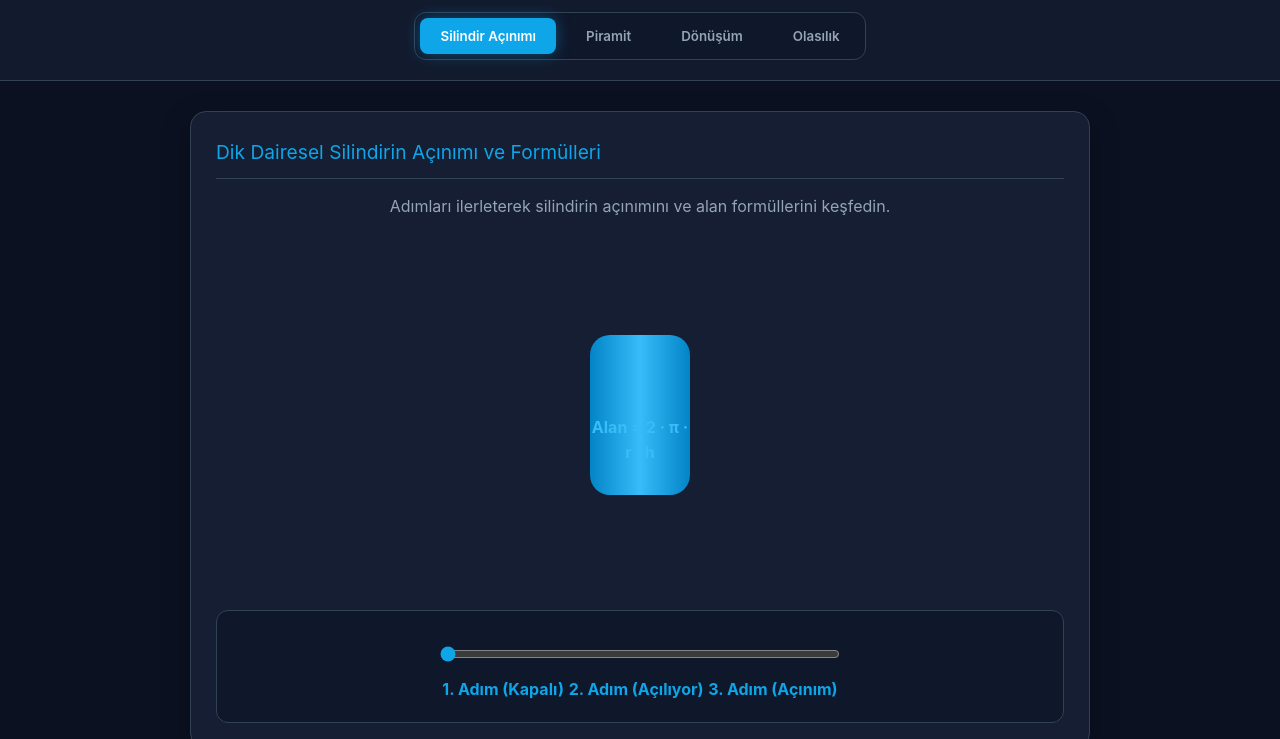
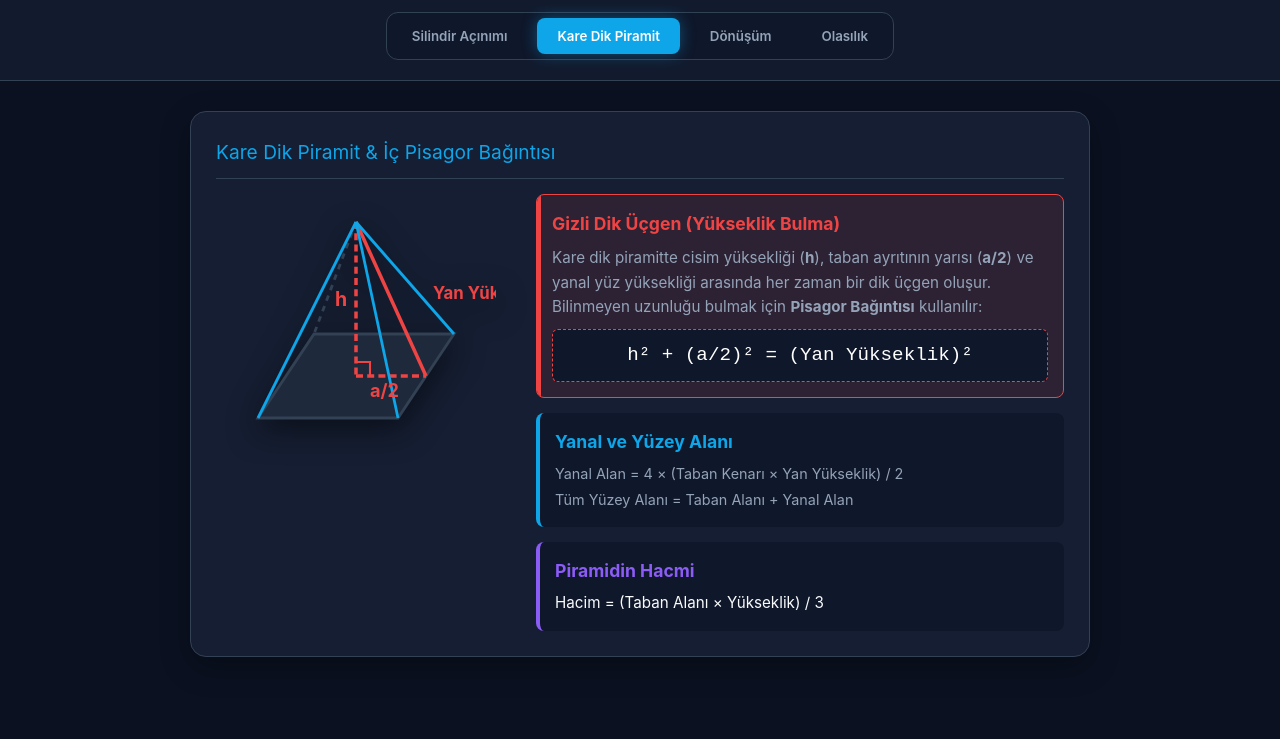
Before and after one commit to vibecodingisfunEmre/obitmatematikprojesi, a plain HTML site: page index.html in a window 1280 px wide. Shown: the part 61-800 px from the top of the page. Drawn offline with Linux system fonts and the light colour scheme.

Commit message:
Update index.html

```diff
--- a/index.html
+++ b/index.html
@@ -12,7 +12,7 @@
             --bg-card-hover: #1e293b;
             --primary: #0ea5e9;
             --primary-glow: rgba(14, 165, 233, 0.4);
-            --accent: #8b5cf6;
+            --accent: #ef4444; /* Dik üçgen vurgusu için kırmızı */
             --text-light: #f8fafc;
             --text-muted: #94a3b8;
             --border-color: #334155;
@@ -23,7 +23,7 @@
 
         /* Üst Menü */
         header { background: rgba(21, 30, 50, 0.8); backdrop-filter: blur(10px); padding: 20px; border-bottom: 1px solid var(--border-color); display: flex; flex-direction: column; align-items: center; gap: 15px; z-index: 100; }
-        h1 { font-size: 1.5rem; background: linear-gradient(to right, var(--primary), var(--accent)); -webkit-background-clip: text; color: transparent; letter-spacing: 1px; }
+        h1 { font-size: 1.5rem; background: linear-gradient(to right, var(--primary), #8b5cf6); -webkit-background-clip: text; color: transparent; letter-spacing: 1px; }
 
         .tabs { display: flex; gap: 10px; background: #0f172a; padding: 5px; border-radius: 12px; border: 1px solid var(--border-color); }
         .tab-btn { background: transparent; color: var(--text-muted); border: none; padding: 10px 20px; border-radius: 8px; cursor: pointer; font-weight: 600; transition: all 0.3s ease; }
@@ -49,16 +49,10 @@
         .cyl-circle.top { top: 30px; transform: translateX(-50%) rotateX(75deg); }
         .cyl-circle.bottom { bottom: 30px; transform: translateX(-50%) rotateX(75deg); }
 
-        /* Silindir Adımları (Görseldeki 1, 2, 3) */
-        /* Adım 1: Kapalı */
         .step-1 .cyl-body { width: 100px; border-radius: 20px; }
-
-        /* Adım 2: Yarı Açık */
         .step-2 .cyl-body { width: 200px; border-radius: 10px; background: linear-gradient(90deg, #0369a1, #38bdf8, #0369a1); }
         .step-2 .cyl-circle.top { top: -20px; transform: translateX(-50%) rotateX(50deg); }
         .step-2 .cyl-circle.bottom { bottom: -20px; transform: translateX(-50%) rotateX(50deg); }
-
-        /* Adım 3: Tam Açık (Açınım ve Formüller) */
         .step-3 .cyl-body { width: 320px; border-radius: 0; background: rgba(14, 165, 233, 0.15); border: 2px dashed #0ea5e9; color: var(--text-light); }
         .step-3 .cyl-circle { background: rgba(14, 165, 233, 0.2); border: 2px dashed #0ea5e9; color: var(--text-light); transform: translateX(-50%) rotateX(0deg); box-shadow: none; }
         .step-3 .cyl-circle.top { top: -110px; }
@@ -68,22 +62,28 @@
         input[type="range"] { width: 80%; max-width: 400px; margin: 15px 0; cursor: pointer; accent-color: var(--primary); }
         .step-labels { display: flex; justify-content: space-around; max-width: 400px; margin: 0 auto; color: var(--primary); font-weight: bold; }
 
-        /* 2. PİRAMİT STİLLERİ */
-        .pyramid-container { display: flex; flex-wrap: wrap; gap: 30px; align-items: center; justify-content: center; }
-        .pyramid-svg { width: 250px; height: 250px; filter: drop-shadow(0 10px 10px rgba(0,0,0,0.5)); }
-        .formula-list { flex: 1; min-width: 250px; display: flex; flex-direction: column; gap: 12px; }
-        .formula-item { background: #0f172a; border-left: 4px solid var(--accent); padding: 15px; border-radius: 8px; }
-        .formula-item strong { color: var(--accent); display: block; margin-bottom: 5px; font-size: 1.1em; }
+        /* 2. PİRAMİT STİLLERİ (YENİ PİSAGOR VURGUSU İLE) */
+        .pyramid-container { display: flex; flex-wrap: wrap; gap: 40px; align-items: flex-start; justify-content: center; }
+        .pyramid-svg { width: 280px; height: 280px; filter: drop-shadow(0 10px 15px rgba(0,0,0,0.5)); }
+
+        .formula-list { flex: 1; min-width: 280px; display: flex; flex-direction: column; gap: 15px; }
+        .formula-item { background: #0f172a; border-left: 4px solid var(--primary); padding: 15px; border-radius: 8px; }
+        .formula-item strong { color: var(--primary); display: block; margin-bottom: 5px; font-size: 1.1em; }
+
+        .pisagor-box { background: rgba(239, 68, 68, 0.1); border: 1px solid var(--accent); border-radius: 8px; padding: 15px; position: relative; overflow: hidden; }
+        .pisagor-box::before { content: ''; position: absolute; top: 0; left: 0; width: 4px; height: 100%; background: var(--accent); }
+        .pisagor-box strong { color: var(--accent); font-size: 1.1em; display: block; margin-bottom: 8px; }
+        .math-eq { font-family: monospace; font-size: 1.2rem; color: #fff; background: #0f172a; padding: 10px; border-radius: 6px; text-align: center; margin-top: 10px; border: 1px dashed var(--accent); }
 
         /* Geometri & Olasılık MİNİ STİLLER */
         canvas { background: #0f172a; border-radius: 8px; border: 1px solid var(--border-color); width: 100%; max-width: 400px; display: block; margin: 0 auto; }
         .btn-grid { display: grid; grid-template-columns: repeat(auto-fit, minmax(150px, 1fr)); gap: 10px; margin-top: 15px; }
-        button.action { background: var(--bg-card-hover); color: var(--text-light); border: 1px solid var(--border-color); padding: 10px; border-radius: 8px; cursor: pointer; transition: 0.2s; }
+        button.action { background: var(--bg-card-hover); color: var(--text-light); border: 1px solid var(--border-color); padding: 10px; border-radius: 8px; cursor: pointer; transition: 0.2s; font-weight: 600;}
         button.action:hover { background: var(--primary); color: #fff; border-color: var(--primary); }
 
         .bar-chart { display: flex; align-items: flex-end; height: 150px; gap: 8px; margin-top: 20px; border-bottom: 2px solid var(--border-color); }
         .bar-wrap { flex: 1; display: flex; flex-direction: column; align-items: center; height: 100%; justify-content: flex-end; }
-        .bar { width: 100%; background: var(--accent); border-radius: 4px 4px 0 0; transition: height 0.4s; }
+        .bar { width: 100%; background: #8b5cf6; border-radius: 4px 4px 0 0; transition: height 0.4s; }
     </style>
 </head>
 <body>
@@ -91,86 +91,100 @@
     <header>
         <h1>Matematik Laboratuvarı</h1>
         <div class="tabs">
-            <button class="tab-btn active" onclick="switchTab('tab-silindir')">Silindir Açınımı</button>
-            <button class="tab-btn" onclick="switchTab('tab-piramit')">Piramit</button>
+            <button class="tab-btn" onclick="switchTab('tab-silindir')">Silindir Açınımı</button>
+            <button class="tab-btn active" onclick="switchTab('tab-piramit')">Kare Dik Piramit</button>
             <button class="tab-btn" onclick="switchTab('tab-geo')">Dönüşüm</button>
             <button class="tab-btn" onclick="switchTab('tab-olasilik')">Olasılık</button>
         </div>
     </header>
 
     <main>
-        <!-- 1. SİLİNDİR SEKMESİ (ÖZEL İSTEK) -->
-        <div id="tab-silindir" class="tab-content active">
+        <!-- 1. SİLİNDİR SEKMESİ -->
+        <div id="tab-silindir" class="tab-content">
             <div class="card">
                 <div class="card-header">Dik Dairesel Silindirin Açınımı ve Formülleri</div>
-                <p style="color: var(--text-muted); text-align: center; margin-bottom: 10px;">Adımları ilerleterek silindirin açınımını ve alan formüllerini keşfedin.</p>
-
                 <div class="cylinder-stage">
                     <div class="cyl-net step-1" id="cylinderNet">
-                        <div class="cyl-circle top">Üst Taban<br>Alan = πr²</div>
+                        <div class="cyl-circle top">Üst Taban<br>πr²</div>
                         <div class="cyl-body">
-                            <div>
-                                Yanal Yüzey (Dikdörtgen)<br>
-                                <span style="color:#38bdf8;">Alan = 2 · π · r · h</span>
-                            </div>
+                            <div>Yanal Yüzey<br><span style="color:#38bdf8;">2·π·r·h</span></div>
                         </div>
-                        <div class="cyl-circle bottom">Alt Taban<br>Alan = πr²</div>
+                        <div class="cyl-circle bottom">Alt Taban<br>πr²</div>
                     </div>
                 </div>
-
                 <div class="slider-container">
                     <input type="range" min="1" max="3" value="1" id="stepSlider" oninput="updateCylinderStep(this.value)">
                     <div class="step-labels">
-                        <span>1. Adım (Kapalı)</span>
-                        <span>2. Adım (Açılıyor)</span>
-                        <span>3. Adım (Açınım)</span>
+                        <span>1. Kapalı</span>
+                        <span>2. Açılıyor</span>
+                        <span>3. Açınım</span>
                     </div>
                 </div>
             </div>
         </div>
 
-        <!-- 2. PİRAMİT SEKMESİ (ÖZEL İSTEK) -->
-        <div id="tab-piramit" class="tab-content">
+        <!-- 2. PİRAMİT SEKMESİ (PİSAGOR VURGULU) -->
+        <div id="tab-piramit" class="tab-content active">
             <div class="card">
-                <div class="card-header">Kare Dik Piramit Formülleri</div>
+                <div class="card-header">Kare Dik Piramit & İç Pisagor Bağıntısı</div>
 
                 <div class="pyramid-container">
-                    <!-- 3D Görünümlü SVG Piramit Çizimi -->
+                    <!-- Detaylı 3D SVG Piramit Çizimi (İç Dik Üçgen Vurgulu) -->
                     <svg class="pyramid-svg" viewBox="0 0 200 200">
-                        <!-- Arka Yüz -->
-                        <polygon points="100,20 160,160 40,160" fill="#1e293b" />
-                        <!-- Sol Ön Yüz -->
-                        <polygon points="100,20 40,160 100,180" fill="#38bdf8" opacity="0.9" />
-                        <!-- Sağ Ön Yüz -->
-                        <polygon points="100,20 100,180 160,160" fill="#0284c7" opacity="0.9" />
-                        <!-- Taban ve Yükseklik Çizgileri -->
-                        <line x1="100" y1="20" x2="100" y2="160" stroke="#f8fafc" stroke-dasharray="4" stroke-width="2" />
-                        <text x="105" y="100" fill="#f8fafc" font-size="12">h (Yükseklik)</text>
+                        <!-- Taban ABCD (İzometrik Görünüm) -->
+                        <polygon points="30,160 130,160 170,100 70,100" fill="#1e293b" stroke="#334155" stroke-width="2"/>
+
+                        <!-- Arka Görünmez Ayrıt (T'den D'ye) -->
+                        <line x1="100" y1="20" x2="70" y2="100" stroke="#334155" stroke-width="2" stroke-dasharray="4"/>
+
+                        <!-- İÇERİDEKİ DİK ÜÇGEN (KIRMIZI VURGU) -->
+                        <!-- h (Yükseklik) T(100,20) -> Taban Merkezi P(100,130) -->
+                        <line x1="100" y1="20" x2="100" y2="130" stroke="var(--accent)" stroke-width="2.5" stroke-dasharray="5,3"/>
+                        <!-- a/2 Taban Merkezi P(100,130) -> Kenar Ortası E(150,130) -->
+                        <line x1="100" y1="130" x2="150" y2="130" stroke="var(--accent)" stroke-width="2.5" stroke-dasharray="5,3"/>
+                        <!-- Yanal Yükseklik T(100,20) -> Kenar Ortası E(150,130) -->
+                        <line x1="100" y1="20" x2="150" y2="130" stroke="var(--accent)" stroke-width="2.5"/>
+                        <!-- Dik Açı Sembolü -->
+                        <polyline points="100,120 110,120 110,130" fill="none" stroke="var(--accent)" stroke-width="1.5"/>
+
+                        <!-- Ön Görünen Ayrıtlar -->
+                        <line x1="100" y1="20" x2="30" y2="160" stroke="#0ea5e9" stroke-width="2"/>
+                        <line x1="100" y1="20" x2="130" y2="160" stroke="#0ea5e9" stroke-width="2"/>
+                        <line x1="100" y1="20" x2="170" y2="100" stroke="#0ea5e9" stroke-width="2"/>
+
+                        <!-- Kırmızı Etiketler -->
+                        <text x="85" y="80" fill="var(--accent)" font-size="14" font-weight="bold">h</text>
+                        <text x="110" y="145" fill="var(--accent)" font-size="13" font-weight="bold">a/2</text>
+                        <text x="155" y="75" fill="var(--accent)" font-size="12" font-weight="bold">Yan Yük.</text>
                     </svg>
 
-                    <!-- Basitleştirilmiş Formül Kartları -->
+                    <!-- Formüller ve Açıklama Paneli -->
                     <div class="formula-list">
+
+                        <div class="pisagor-box">
+                            <strong>Gizli Dik Üçgen (Yükseklik Bulma)</strong>
+                            <p style="color:var(--text-muted); font-size:0.95em;">
+                                Kare dik piramitte cisim yüksekliği (<b>h</b>), taban ayrıtının yarısı (<b>a/2</b>) ve yanal yüz yüksekliği arasında her zaman bir dik üçgen oluşur. Bilinmeyen uzunluğu bulmak için <b>Pisagor Bağıntısı</b> kullanılır:
+                            </p>
+                            <div class="math-eq">h² + (a/2)² = (Yan Yükseklik)²</div>
+                        </div>
+
                         <div class="formula-item">
-                            <strong>Taban Alanı</strong>
-                            Kare olduğu için tabanın bir kenarının karesidir. <br>
-                            <span style="color:var(--text-muted)">Formül: a²</span>
+                            <strong>Yanal ve Yüzey Alanı</strong>
+                            <span style="color:var(--text-muted); font-size: 0.9em;">Yanal Alan = 4 × (Taban Kenarı × Yan Yükseklik) / 2</span><br>
+                            <span style="color:var(--text-muted); font-size: 0.9em;">Tüm Yüzey Alanı = Taban Alanı + Yanal Alan</span>
                         </div>
-                        <div class="formula-item">
-                            <strong>Yanal Alan</strong>
-                            Yanlardaki 4 adet üçgenin alanları toplamıdır.<br>
-                            <span style="color:var(--text-muted)">Formül: 4 × (Taban Kenarı × Yan Yükseklik) / 2</span>
-                        </div>
-                        <div class="formula-item" style="border-left-color: var(--primary);">
-                            <strong style="color:var(--primary);">Piramidin Hacmi</strong>
-                            Prizmanın hacminin üçte birine eşittir.<br>
-                            <span style="color:var(--text-light)">Formül: (Taban Alanı × Yükseklik) / 3</span>
+
+                        <div class="formula-item" style="border-left-color: #8b5cf6;">
+                            <strong style="color:#8b5cf6;">Piramidin Hacmi</strong>
+                            <span style="color:var(--text-light); font-size: 0.95em;">Hacim = (Taban Alanı × Yükseklik) / 3</span>
                         </div>
                     </div>
                 </div>
             </div>
         </div>
 
-        <!-- 3. GEOMETRİ SEKMESİ (KORUNDU) -->
+        <!-- 3. GEOMETRİ SEKMESİ -->
         <div id="tab-geo" class="tab-content">
             <div class="card">
                 <div class="card-header">Dönüşüm Geometrisi: Öteleme ve Yansıma</div>
@@ -179,14 +193,14 @@
                     <div class="btn-grid" style="flex:1; min-width: 200px;">
                         <button class="action" onclick="geoReflect('x')">X Eksenine Yansıt</button>
                         <button class="action" onclick="geoReflect('y')">Y Eksenine Yansıt</button>
-                        <button class="action" onclick="geoTranslate()">Ötele (+2x, +2y)</button>
+                        <button class="action" onclick="geoTranslate()">Ötele (+2, +2)</button>
                         <button class="action" style="border-color: #ef4444; color: #ef4444;" onclick="geoReset()">Sıfırla</button>
                     </div>
                 </div>
             </div>
         </div>
 
-        <!-- 4. OLASILIK SEKMESİ (KORUNDU) -->
+        <!-- 4. OLASILIK SEKMESİ -->
         <div id="tab-olasilik" class="tab-content">
             <div class="card">
                 <div class="card-header">Deneysel Olasılık Simülatörü</div>
@@ -207,19 +221,17 @@
             document.getElementById(tabId).classList.add('active');
             event.currentTarget.classList.add('active');
 
-            if(tabId === 'tab-geo') drawGeo(); // Geometri sekmesi açılınca çizimi yenile
+            if(tabId === 'tab-geo') drawGeo();
         }
 
         // 1. Silindir Animasyonu Mantığı
         function updateCylinderStep(step) {
             const net = document.getElementById('cylinderNet');
-            // Eski sınıfları temizle
             net.classList.remove('step-1', 'step-2', 'step-3');
-            // Yeni sınıfı ekle
             net.classList.add(`step-${step}`);
         }
 
-        // 3. Geometri Mantığı (Basitleştirilmiş)
+        // 3. Geometri Mantığı
         const canvas = document.getElementById('geoCanvas');
         const ctx = canvas.getContext('2d');
         const defaultTriangle = [{x: 1, y: 1}, {x: 4, y: 1}, {x: 2, y: 4}];
@@ -229,7 +241,6 @@
             ctx.clearRect(0, 0, canvas.width, canvas.height);
             const ox = canvas.width/2; const oy = canvas.height/2; const scale = 15;
 
-            // Izgara ve Eksenler
             ctx.strokeStyle = '#1e293b'; ctx.lineWidth = 1;
             for(let i=0; i<canvas.width; i+=scale) {
                 ctx.beginPath(); ctx.moveTo(i,0); ctx.lineTo(i,canvas.height); ctx.stroke();
@@ -239,7 +250,6 @@
             ctx.beginPath(); ctx.moveTo(ox,0); ctx.lineTo(ox,canvas.height); ctx.stroke();
             ctx.beginPath(); ctx.moveTo(0,oy); ctx.lineTo(canvas.width,oy); ctx.stroke();
 
-            // Şekli Çizme Fonksiyonu
             const drawShape = (shape, color) => {
                 ctx.beginPath();
                 ctx.moveTo(ox + shape[0].x*scale, oy - shape[0].y*scale);
@@ -249,8 +259,8 @@
                 ctx.strokeStyle = color; ctx.lineWidth = 2; ctx.stroke();
             };
 
-            drawShape(defaultTriangle, '#94a3b8'); // İlk hal gölgesi
-            drawShape(currentTriangle, '#0ea5e9'); // Aktif hal
+            drawShape(defaultTriangle, '#94a3b8');
+            drawShape(currentTriangle, '#0ea5e9');
         }
 
         function geoReflect(axis) {
@@ -277,13 +287,13 @@
                 const height = (c/max) * 90;
                 html += `<div class="bar-wrap">
                             <div class="bar" style="height:${height}%"></div>
-                            <span style="font-size:12px; margin-top:5px;">${i+1}</span>
+                            <span style="font-size:12px; margin-top:5px; color:#94a3b8;">${i+1}</span>
                          </div>`;
             });
             document.getElementById('diceChart').innerHTML = html;
         }
 
-        // Başlangıç Kurulumları
+        // Başlangıç
         drawGeo();
         rollDice(50);
     </script>
```
